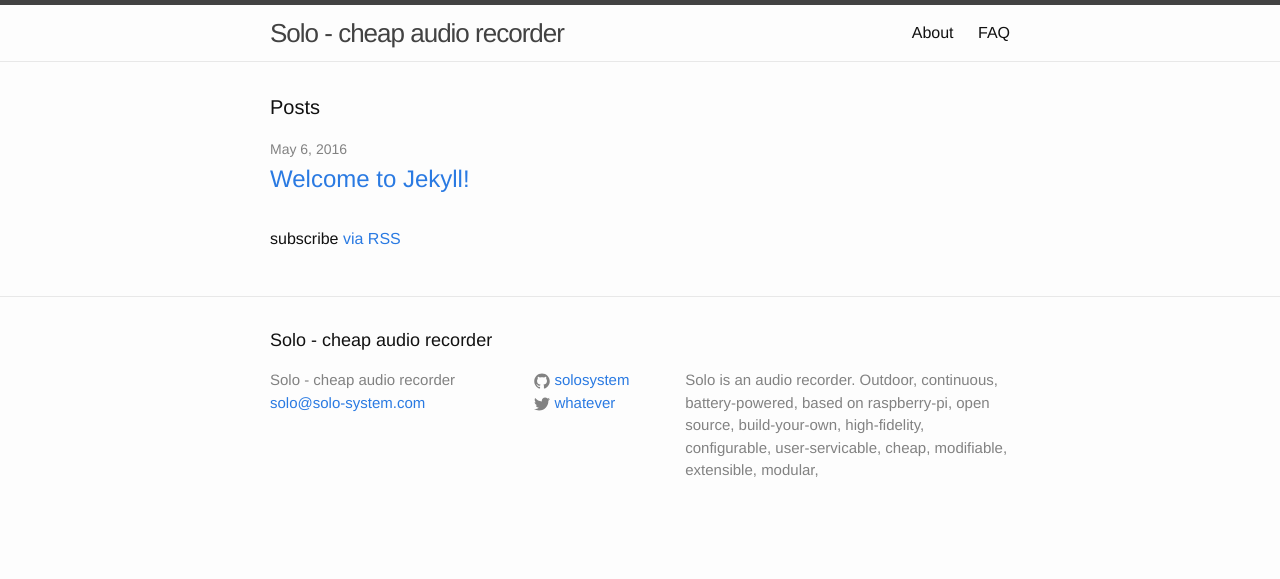
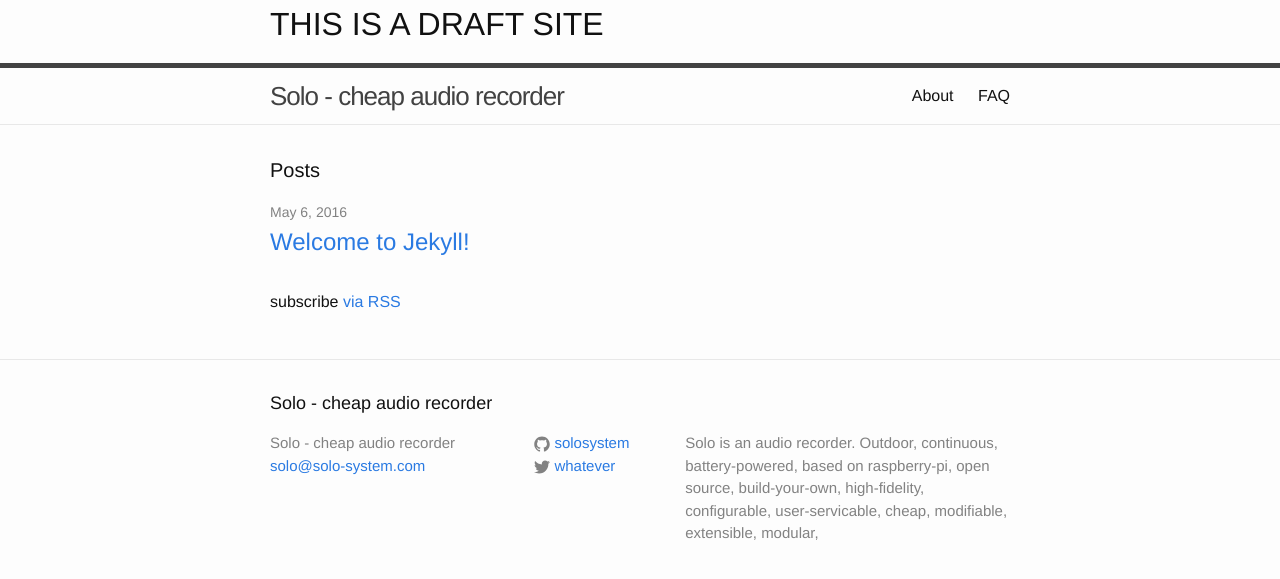
Before and after one commit to solo-system/solo-system.github.io, a Jekyll site: the page built from index.html, in a window 1280 px wide. Shown: the top 579 px of the page. Built offline with Jekyll 4.4.1, drawn with Linux system fonts in a browser that asks for light colours.

Commit message:
added "draft" warning at top of page.

```diff
--- /dev/null
+++ b/_includes/draft.html
@@ -0,0 +1,7 @@
+<div class="wrapper">
+	<div class="draft">
+		<h1>THIS IS A DRAFT SITE</h1>
+	</div>
+</div>
+
+</footer>
--- a/_layouts/default.html
+++ b/_layouts/default.html
@@ -4,6 +4,8 @@
   {% include head.html %}
 
   <body>
+
+    {% include draft.html %}
 
     {% include header.html %}
 
```
